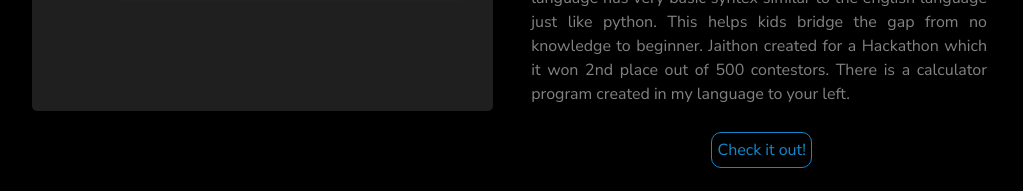
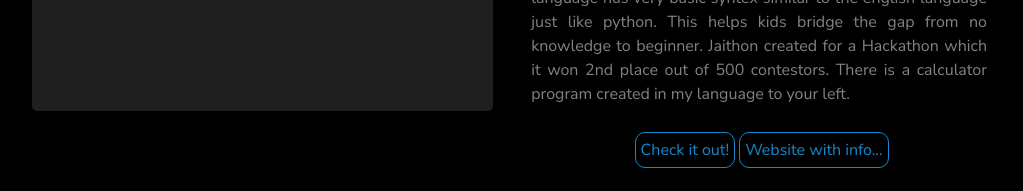
Before and after one commit to abhiramasonny/abhiramasonny.github.io, a plain HTML site: page index.html in a window 1280 px wide. Shown: the part 2360-2551 px from the top of the page, without its empty margins (128-1151 px from the left). Drawn offline with nearby package versions, Linux system fonts and the light colour scheme.

Commit message:
jaithon web

```diff
--- a/index.html
+++ b/index.html
@@ -173,6 +173,9 @@
           <a class="project-link" target="_blank" href="https://github.com/abhiramasonny/jaithon"
             >Check it out!</a
           >
+          <a class="project-link" target="_blank" href="Projects/JAITHON website"
+          >Website with info...</a
+        >
         </div>
       </div>
 
```
